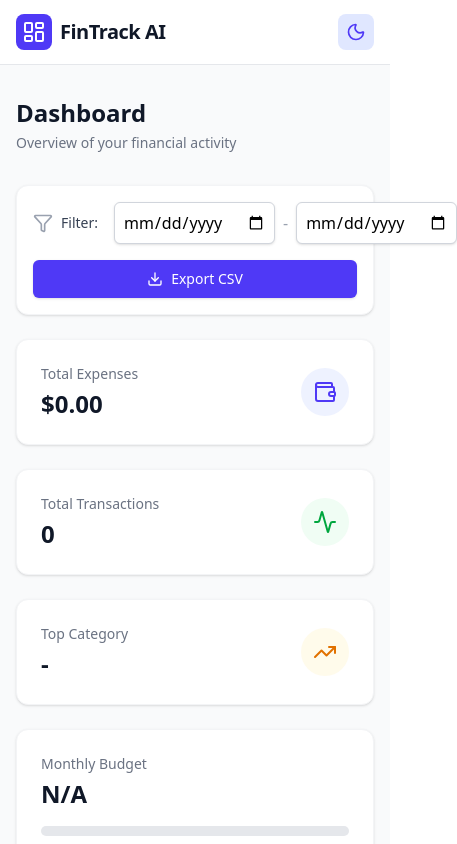
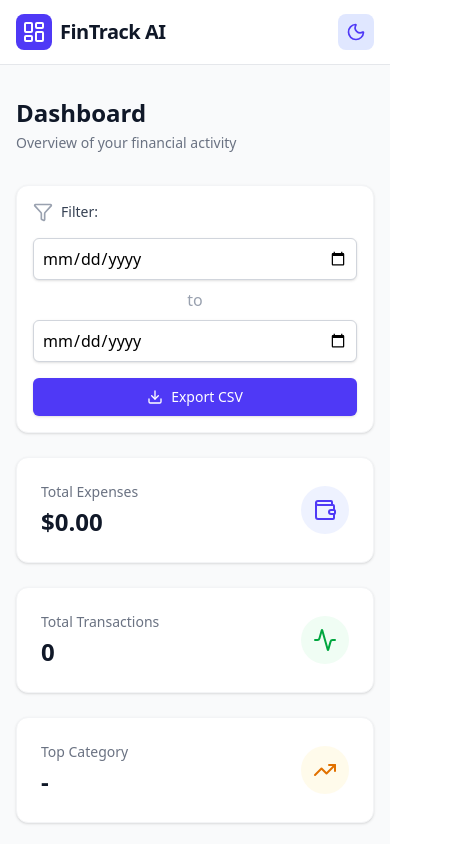
Before and after one commit to abhay123123/fin-app, a React app in the folder frontend/: page / in a window 390 px wide. Shown: the top 844 px of the page, 457 px wide, since content can reach past the window. Built offline with nearby package versions, Linux system fonts and the light colour scheme; no server answers; the HTML template or start-up script is replaced by a standard one.

Commit message:
Fix DateRangeFilter overflow on small screens

```diff
--- a/frontend/src/components/DateRangeFilter.jsx
+++ b/frontend/src/components/DateRangeFilter.jsx
@@ -9,33 +9,34 @@ const DateRangeFilter = ({ startDate, endDate, onDateChange, onClear }) => {
     };
 
     return (
-        <div className="bg-white dark:bg-gray-800 p-4 rounded-xl shadow-sm border border-gray-100 dark:border-gray-700 flex flex-col md:flex-row items-center justify-between gap-4 mb-6">
-            <div className="flex items-center gap-4 w-full md:w-auto">
+        <div className="bg-white dark:bg-gray-800 p-4 rounded-xl shadow-sm border border-gray-100 dark:border-gray-700 flex flex-col lg:flex-row items-start lg:items-center justify-between gap-4 mb-6">
+            <div className="flex flex-col sm:flex-row items-start sm:items-center gap-4 w-full lg:w-auto">
                 <div className="flex items-center gap-2">
                     <Filter className="h-5 w-5 text-gray-400" />
                     <span className="text-sm font-medium text-gray-700 dark:text-gray-300">Filter:</span>
                 </div>
-                <div className="flex items-center gap-2 flex-1">
+                <div className="flex flex-col sm:flex-row items-center gap-2 w-full sm:w-auto">
                     <input
                         type="date"
                         value={startDate || ''}
                         onChange={(e) => onDateChange('start', e.target.value)}
-                        className="rounded-md border-gray-300 dark:border-gray-600 shadow-sm focus:border-indigo-500 focus:ring-indigo-500 sm:text-sm p-2 dark:bg-gray-700 dark:text-white"
+                        className="w-full sm:w-auto rounded-md border-gray-300 dark:border-gray-600 shadow-sm focus:border-indigo-500 focus:ring-indigo-500 sm:text-sm p-2 dark:bg-gray-700 dark:text-white"
                         placeholder="Start Date"
                     />
-                    <span className="text-gray-400">-</span>
+                    <span className="text-gray-400 hidden sm:inline">-</span>
+                    <span className="text-gray-400 sm:hidden">to</span>
                     <input
                         type="date"
                         value={endDate || ''}
                         onChange={(e) => onDateChange('end', e.target.value)}
-                        className="rounded-md border-gray-300 dark:border-gray-600 shadow-sm focus:border-indigo-500 focus:ring-indigo-500 sm:text-sm p-2 dark:bg-gray-700 dark:text-white"
+                        className="w-full sm:w-auto rounded-md border-gray-300 dark:border-gray-600 shadow-sm focus:border-indigo-500 focus:ring-indigo-500 sm:text-sm p-2 dark:bg-gray-700 dark:text-white"
                         placeholder="End Date"
                     />
                 </div>
                 {(startDate || endDate) && (
                     <button
                         onClick={onClear}
-                        className="p-2 text-gray-400 hover:text-red-500 rounded-full hover:bg-gray-100 dark:hover:bg-gray-700 transition-colors"
+                        className="self-end sm:self-auto p-2 text-gray-400 hover:text-red-500 rounded-full hover:bg-gray-100 dark:hover:bg-gray-700 transition-colors"
                         title="Clear Filters"
                     >
                         <X className="h-4 w-4" />
```
